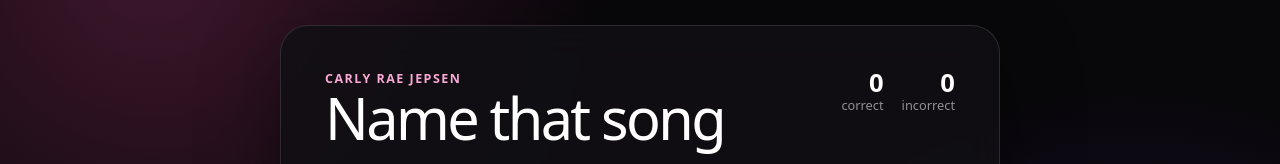
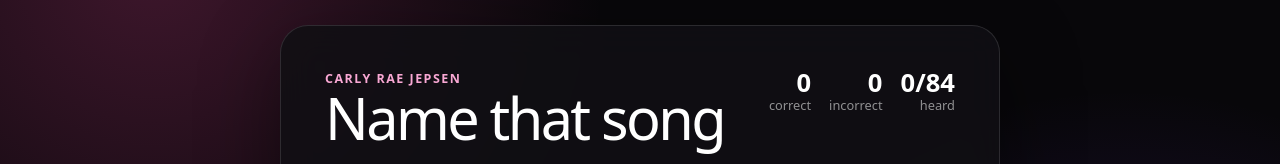
Before and after one commit to zainafzal08/crj-day-and-night, a React (Vite) app: page /game in a window 1280 px wide. Shown: the part 136-300 px from the top of the page. Built offline with nearby package versions, Linux system fonts and the light colour scheme; no server answers.

Commit message:
Track unique songs heard in game

```diff
--- a/src/components/GamePage.tsx
+++ b/src/components/GamePage.tsx
@@ -20,6 +20,7 @@
 type Scores = Record<string, SongScore>;
 
 const playlistId = "6N2p3X3BzAGlBn3SQCfAGB";
+const heardStorageKey = "crj-song-game-heard-v1";
 const scoreStorageKey = "crj-song-game-scores-v1";
 const spotifyClientId = import.meta.env.VITE_SPOTIFY_CLIENT_ID?.trim() ?? "";
 
@@ -52,6 +53,15 @@
   }
 }
 
+function loadHeardSongs() {
+  try {
+    const stored = localStorage.getItem(heardStorageKey);
+    return new Set<string>(stored ? (JSON.parse(stored) as string[]) : []);
+  } catch {
+    return new Set<string>();
+  }
+}
+
 export function GamePage() {
   const [songs, setSongs] = useState<GameSong[]>(gameSongs);
   const [song, setSong] = useState(() => randomSong(gameSongs));
@@ -63,6 +73,7 @@
   const [hasPlayed, setHasPlayed] = useState(false);
   const [result, setResult] = useState<Result | null>(null);
   const [scores, setScores] = useState<Scores>(loadScores);
+  const [heardSongs, setHeardSongs] = useState<Set<string>>(loadHeardSongs);
   const [playerError, setPlayerError] = useState<string | null>(null);
   const [playlistNotice, setPlaylistNotice] = useState<string | null>(null);
   const player = useRef<SpotifyPlayer | null>(null);
@@ -178,6 +189,11 @@
     [scores, songs],
   );
 
+  const heardCount = useMemo(
+    () => songs.reduce((total, currentSong) => total + Number(heardSongs.has(currentSong.id)), 0),
+    [heardSongs, songs],
+  );
+
   async function startSong(targetSong: GameSong) {
     if (!deviceId || !player.current || !spotifyClientId) {
       return;
@@ -192,6 +208,14 @@
         return;
       }
       await playSpotifySong(token.accessToken, deviceId, targetSong);
+      setHeardSongs((current) => {
+        if (current.has(targetSong.id)) {
+          return current;
+        }
+        const next = new Set(current).add(targetSong.id);
+        localStorage.setItem(heardStorageKey, JSON.stringify([...next]));
+        return next;
+      });
       setHasPlayed(true);
     } catch (error) {
       setPlayerError(
@@ -238,7 +262,9 @@
   }
 
   function resetScores() {
+    localStorage.removeItem(heardStorageKey);
     localStorage.removeItem(scoreStorageKey);
+    setHeardSongs(new Set());
     setScores({});
   }
 
@@ -262,6 +288,7 @@
           <div className="game-score" aria-label="Overall score">
             <span><strong>{totals.correct}</strong> correct</span>
             <span><strong>{totals.incorrect}</strong> incorrect</span>
+            <span><strong>{heardCount}/{songs.length}</strong> heard</span>
           </div>
         </header>
 
@@ -370,7 +397,7 @@
                     <span>{scores[attemptedSong.id]?.incorrect ?? 0} ✕</span>
                   </div>
                 ))}
-                <button type="button" onClick={resetScores}>Reset scores</button>
+                <button type="button" onClick={resetScores}>Reset scores and heard progress</button>
               </div>
             ) : (
               <p>No guesses yet.</p>
```
